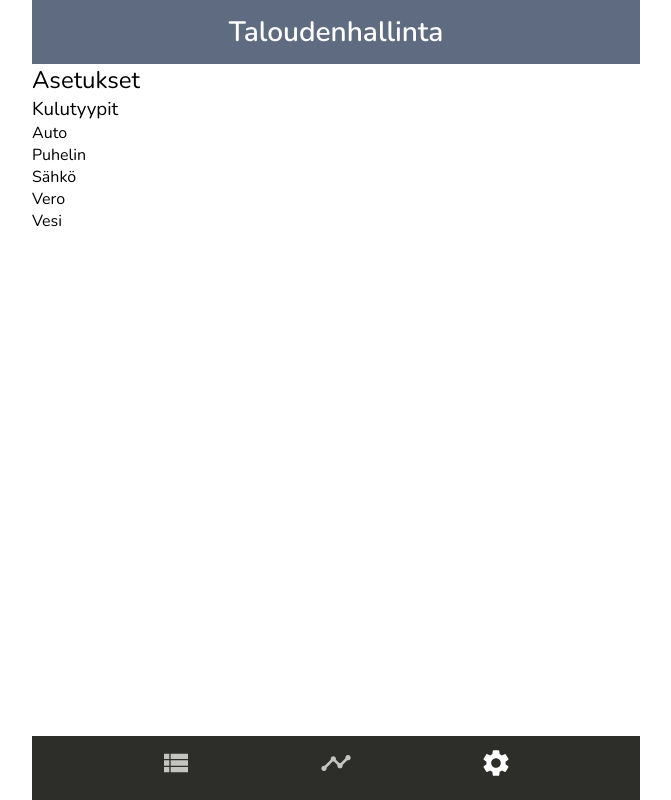
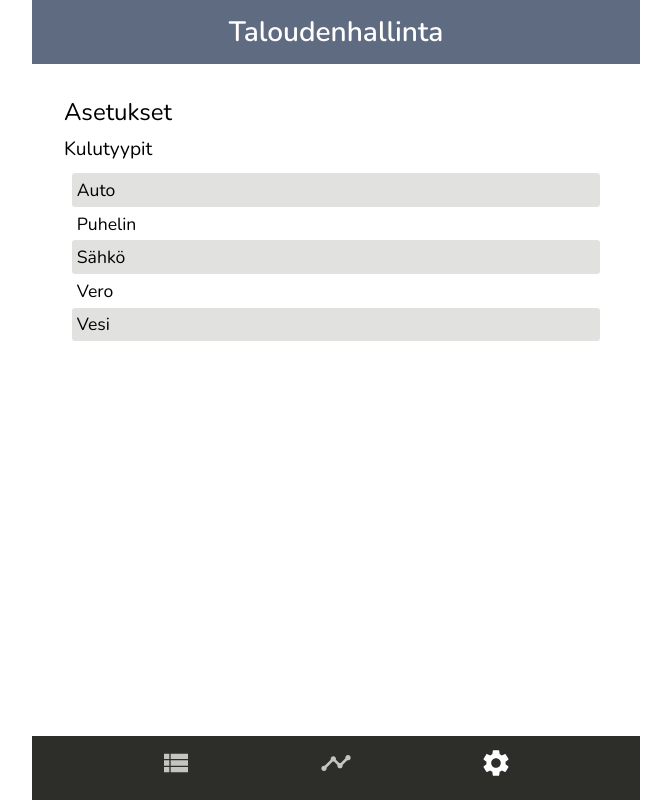
Before and after one commit to pekkatapio/taloudenhallinta, a React (Vite) app: page /settings in a window 1280 px wide. Shown: the whole page, without its empty margins (304-975 px from the left). Built offline with nearby package versions, Linux system fonts and the light colour scheme.

Commit message:
lisää settings-sivun ulkoasumuotoilut

```diff
--- a/src/components/Settings/Settings.module.scss
+++ b/src/components/Settings/Settings.module.scss
@@ -0,0 +1,25 @@
+@import '../../assets/styles/_config.scss';
+
+.settings {
+  padding: $container-padding;
+}
+
+.settings h3 {
+  margin-top: 0.5rem;
+  margin-bottom: 0.2rem;
+  font-size: 1.2rem;
+}
+
+.settings_types {
+  padding: 0.5rem;
+  font-size: 1.1rem;
+}
+
+.settings_types > div {
+  padding: 0.3rem;
+  border-radius: 0.2rem;
+}
+
+.settings_types > div:nth-child(odd) {
+  background-color: $color-neutral-lighter;
+}
```
